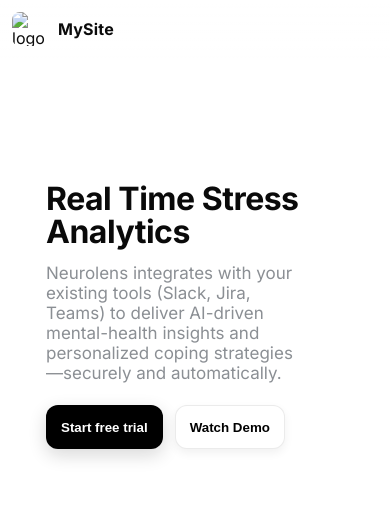
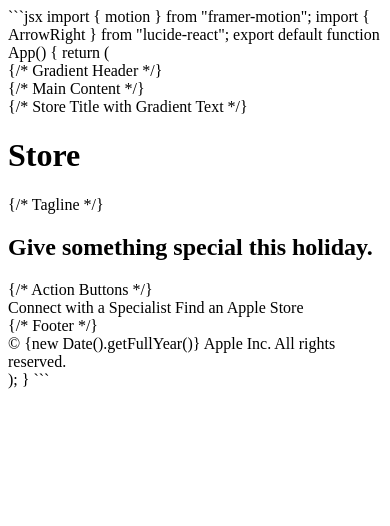
Before and after one commit to ew-Quantum-Group/test, a plain HTML site: page index.html in a window 390 px wide. Drawn offline with Linux system fonts and the light colour scheme.

Commit message:
Update index.html

````diff
--- a/index.html
+++ b/index.html
@@ -1,246 +1,54 @@
-<!doctype html>
-<html lang="en">
-<head>
-  <meta charset="utf-8" />
-  <meta name="viewport" content="width=device-width,initial-scale=1" />
-  <title>Real Time Stress Analytics - Hero</title>
+```jsx
+import { motion } from "framer-motion";
+import { ArrowRight } from "lucide-react";
 
-  <!-- Google Font -->
-  <link href="https://fonts.googleapis.com/css2?family=Inter:wght@300;400;600;700;800&display=swap" rel="stylesheet">
+export default function App() {
+  return (
+    <div className="min-h-screen bg-gray-50 font-sans">
+      {/* Gradient Header */}
+      <div className="relative overflow-hidden">
+        <div className="absolute top-0 left-0 right-0 h-32 bg-gradient-to-r from-blue-400 via-purple-300 to-orange-300 opacity-20 rounded-b-full"></div>
 
-  <style>
-    :root{
-      --bg:#ffffff;
-      --muted:#8b8f94;
-      --accent:#000;
-      --radius:12px;
-      --container-max:1100px;
-    }
+        {/* Main Content */}
+        <div className="relative z-10 container mx-auto px-6 py-16 md:py-24">
+          <div className="max-w-2xl">
+            {/* Store Title with Gradient Text */}
+            <h1 className="text-5xl md:text-7xl font-bold mb-6 leading-tight tracking-tight">
+              <span className="bg-gradient-to-r from-blue-500 to-orange-500 bg-clip-text text-transparent">Store</span>
+            </h1>
 
-    *{box-sizing:border-box}
-    html,body{height:100%;margin:0;font-family:Inter,system-ui,-apple-system,Segoe UI,Roboto,"Helvetica Neue",Arial;color:#0b0b0b;background:var(--bg)}
-    a{color:inherit;text-decoration:none}
+            {/* Tagline */}
+            <h2 className="text-2xl md:text-4xl font-medium text-gray-800 mb-8 leading-relaxed">
+              Give something special this holiday.
+            </h2>
 
-    /* Header */
-    header{
-      position:fixed;
-      inset:0 0 auto 0;
-      top:0;
-      left:0;
-      width:100%;
-      z-index:40;
-      display:flex;
-      align-items:center;
-      justify-content:center;
-      padding:18px 20px;
-      background:linear-gradient(0deg, rgba(255,255,255,0.35), rgba(255,255,255,0.15));
-      backdrop-filter: blur(6px);
-    }
-    .nav-wrap{max-width:var(--container-max);width:100%;display:flex;align-items:center;justify-content:space-between;gap:16px}
-    .brand{display:flex;align-items:center;gap:12px}
-    .brand img{width:38px;height:38px;object-fit:contain;border-radius:8px}
-    .brand .site-title{font-weight:700;font-size:16px;letter-spacing:0.2px}
+            {/* Action Buttons */}
+            <div className="space-y-4">
+              <motion.button
+                whileHover={{ x: 5 }}
+                className="flex items-center text-blue-600 hover:text-blue-800 font-medium text-lg transition-colors duration-200"
+              >
+                Connect with a Specialist <ArrowRight className="ml-2 w-5 h-5" />
+              </motion.button>
 
-    /* Hero */
-    .hero{
-      position:relative;
-      min-height:78vh;
-      display:flex;
-      align-items:flex-end;
-      justify-content:flex-start;
-      padding:110px 22px 64px; /* leave space for header */
-      overflow:hidden;
-    }
-
-    /* background image with focal on the right */
-    .hero::before{
-      content:"";
-      position:absolute;inset:0;
-      background-image:url('hero.jpg');
-      background-size:cover;
-      background-position: center right; /* keeps eye on the right */
-      filter: saturate(0.95) contrast(1.02);
-      transform:scale(1.02);
-      z-index:0;
-    }
-
-    /* white fade at bottom to mimic the screenshot */
-    .fade-bottom{
-      position:absolute;
-      left:0;right:0;
-      bottom:0;
-      height:36%;
-      background: linear-gradient(180deg, rgba(255,255,255,0) 0%, rgba(255,255,255,0.7) 60%, #fff 100%);
-      z-index:2;
-      pointer-events:none;
-    }
-
-    .hero-content{
-      position:relative;
-      z-index:5;
-      max-width:var(--container-max);
-      width:100%;
-      display:flex;
-      align-items:flex-start;
-      gap:28px;
-      padding:12px 24px;
-    }
-
-    .left-col{
-      width:min(680px, 88%);
-      padding:36px 18px;
-    }
-
-    h1{
-      margin:0 0 14px 0;
-      font-weight:700;
-      font-size:56px;
-      line-height:1.03;
-      letter-spacing:-0.5px;
-      color:#0a0a0a;
-    }
-
-    p.lead{
-      margin:0 0 22px 0;
-      color:var(--muted);
-      font-size:17px;
-      max-width:620px;
-    }
-
-    .btns{display:flex;gap:12px;flex-wrap:wrap}
-    .btn{
-      display:inline-flex;
-      align-items:center;
-      justify-content:center;
-      padding:12px 18px;
-      border-radius:12px;
-      font-weight:600;
-      cursor:pointer;
-      border:1px solid rgba(10,10,10,0.06);
-      transition:transform .14s ease, box-shadow .14s ease;
-      min-height:46px;
-    }
-    .btn:focus{outline:3px solid rgba(0,0,0,0.08);outline-offset:3px}
-    .btn-primary{
-      background:#000;color:#fff;
-      box-shadow: 0 6px 18px rgba(10,10,10,0.16);
-    }
-    .btn-primary:hover{transform:translateY(-3px)}
-    .btn-ghost{
-      background: #fff;color:#000;border:1px solid rgba(0,0,0,0.08);
-      box-shadow: 0 4px 10px rgba(10,10,10,0.06);
-    }
-    .btn-ghost:hover{transform:translateY(-2px)}
-
-    /* small demo modal */
-    .modal{
-      position:fixed;inset:0;display:flex;align-items:center;justify-content:center;
-      background:rgba(0,0,0,0.45);
-      visibility:hidden;opacity:0;transition:opacity .22s ease, visibility .22s;
-      z-index:80;padding:28px;
-    }
-    .modal.open{visibility:visible;opacity:1}
-    .modal-card{background:#fff;padding:22px;border-radius:14px;max-width:880px;width:100%;box-shadow:0 20px 60px rgba(0,0,0,0.2)}
-    .modal-card h3{margin:0 0 8px 0}
-    .modal-card p{color:var(--muted);margin:0 0 12px 0}
-
-    /* responsive */
-    @media (max-width:900px){
-      h1{font-size:44px}
-      .hero{min-height:70vh;padding:96px 18px 48px}
-    }
-    @media (max-width:560px){
-      header{padding:12px}
-      .brand img{width:34px;height:34px}
-      h1{font-size:32px}
-      .hero{padding:80px 14px 44px;min-height:62vh;align-items:flex-end}
-      .left-col{padding:18px 8px}
-      .btn{min-height:44px;padding:10px 14px}
-    }
-  </style>
-</head>
-<body>
-  <!-- HEADER: replace logo.png with your icon -->
-  <header>
-    <div class="nav-wrap">
-      <div class="brand">
-        <img src="logo.png" alt="logo">
-        <div class="site-title">MySite</div>
-      </div>
-      <nav aria-label="main navigation">
-        <!-- if you want menu items, add here -->
-      </nav>
-    </div>
-  </header>
-
-  <!-- HERO -->
-  <main class="hero" role="main">
-    <div class="hero-content">
-      <div class="left-col">
-        <h1>Real Time Stress Analytics</h1>
-        <p class="lead">
-          Neurolens integrates with your existing tools (Slack, Jira, Teams) to deliver AI-driven mental-health insights and personalized coping strategies—securely and automatically.
-        </p>
-
-        <div class="btns">
-          <button class="btn btn-primary" id="startTrial">Start free trial</button>
-          <button class="btn btn-ghost" id="watchDemo">Watch Demo</button>
+              <motion.button
+                whileHover={{ x: 5 }}
+                className="flex items-center text-blue-600 hover:text-blue-800 font-medium text-lg transition-colors duration-200"
+              >
+                Find an Apple Store <ArrowRight className="ml-2 w-5 h-5" />
+              </motion.button>
+            </div>
+          </div>
         </div>
       </div>
+
+      {/* Footer */}
+      <footer className="border-t border-gray-200 mt-16 py-8">
+        <div className="container mx-auto px-6 text-center text-gray-500 text-sm">
+          © {new Date().getFullYear()} Apple Inc. All rights reserved.
+        </div>
+      </footer>
     </div>
-
-    <div class="fade-bottom" aria-hidden="true"></div>
-  </main>
-
-  <!-- Modal (simple demo) -->
-  <div class="modal" id="demoModal" role="dialog" aria-modal="true" aria-hidden="true">
-    <div class="modal-card" role="document">
-      <h3>Watch demo</h3>
-      <p>Demo video placeholder — replace with your embed or video file.</p>
-      <div style="display:flex;gap:10px;justify-content:flex-end;margin-top:12px">
-        <button class="btn btn-ghost" id="closeDemo">Close</button>
-      </div>
-    </div>
-  </div>
-
-  <script>
-    // JS: modal + accessibility
-    const watchBtn = document.getElementById('watchDemo');
-    const modal = document.getElementById('demoModal');
-    const closeBtn = document.getElementById('closeDemo');
-    const startBtn = document.getElementById('startTrial');
-
-    watchBtn.addEventListener('click', ()=> {
-      modal.classList.add('open');
-      modal.setAttribute('aria-hidden','false');
-    });
-
-    closeBtn.addEventListener('click', ()=> {
-      modal.classList.remove('open');
-      modal.setAttribute('aria-hidden','true');
-    });
-
-    // close modal on outside click
-    modal.addEventListener('click', (e)=> {
-      if(e.target === modal) {
-        modal.classList.remove('open');
-        modal.setAttribute('aria-hidden','true');
-      }
-    });
-
-    // demo action for Start free trial (example)
-    startBtn.addEventListener('click', ()=>{
-      // replace with your signup flow
-      window.location.href = '#signup';
-    });
-
-    // keyboard: Escape closes the modal
-    document.addEventListener('keydown', (e)=>{
-      if(e.key === 'Escape' && modal.classList.contains('open')){
-        modal.classList.remove('open');
-        modal.setAttribute('aria-hidden','true');
-      }
-    });
-  </script>
-</body>
-</html>
+  );
+}
+```
````
